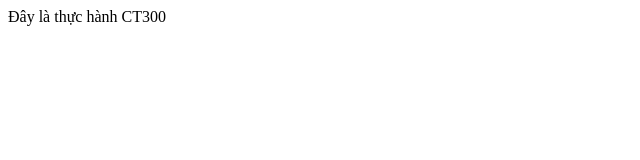
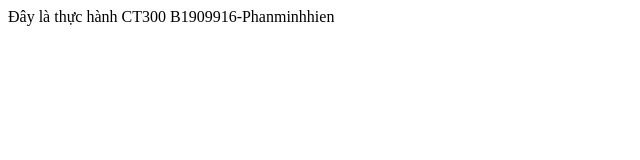
Before and after one commit to thanhphictu/ct300, a plain HTML site: page index.html in a window 1280 px wide. Shown: the whole page, without its empty margins (0-640 px from the left). Drawn offline with Linux system fonts and the light colour scheme.

Commit message:
Your Message

```diff
--- a/index.html
+++ b/index.html
@@ -1,12 +1,16 @@
 <!DOCTYPE html>
 <html lang="en">
+
 <head>
     <meta charset="UTF-8">
     <meta http-equiv="X-UA-Compatible" content="IE=edge">
     <meta name="viewport" content="width=device-width, initial-scale=1.0">
     <title>CT300</title>
 </head>
+
 <body>
     Đây là thực hành CT300
+    B1909916-Phanminhhien
 </body>
+
 </html>
```
